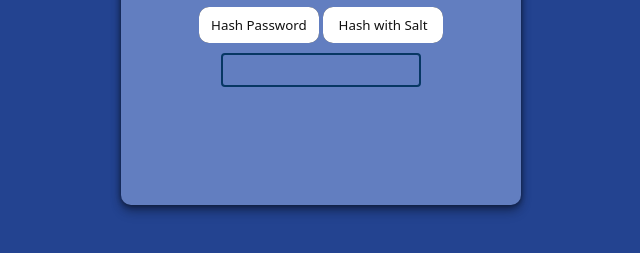
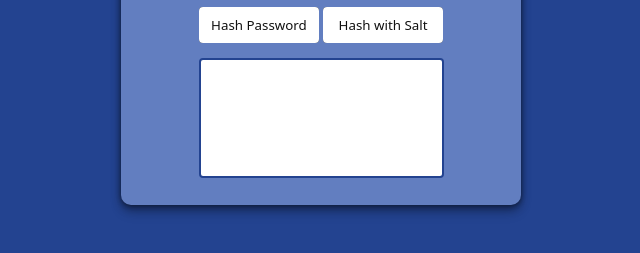
Before and after one commit to Jadenstanton/PasswordHasher, a plain HTML site: page index.html in a window 1280 px wide. Shown: the part 235-488 px from the top of the page, without its empty margins (319-959 px from the left). Drawn offline with Linux system fonts and the light colour scheme.

Commit message:
Added scrollbox and styling

```diff
--- a/index.html
+++ b/index.html
@@ -26,9 +26,19 @@
       <button class="glow-on-hover" type="button" onclick="hashSalt()" id="btn2">Hash with Salt</button>
     </center>
   </div>
+  <center>
+    <div class="box">
+      <p id="hashedPassword" style="color: var(--dark);"></p>
+    </div>
+  </center>
+
+
+  <!-- <div class="box">
+
+  </div>
   <div class="pwd">
-      <p id="hashedPassword"></p>
-  </div>
+      <p id="hashedPassword">{{id}}</p>
+  </div> -->
   </div>
 </body>
 </html>
--- a/style.css
+++ b/style.css
@@ -50,7 +50,6 @@ h2 {
 
 
 .pwd {
-    /* display: inline-block; */
     width: 200px;
     height: 10px;
     padding: 15px;
@@ -63,6 +62,19 @@ h2 {
     display: table;
 }
 
+.box {
+    width:245px;
+    height:120px;
+    line-height:1.3em;
+    overflow:scroll;
+    padding:5px;
+    word-wrap: break-word;
+    background-color:#fff;
+    color:#000;
+    border:2px solid var(--primary);
+    border-radius: 4px;
+    margin-top: 15px;
+}
 
 input {
     margin: 0 auto;
@@ -95,7 +107,7 @@ input[type=text]:focus {
     cursor: pointer;
     position: relative;
     z-index: 0;
-    border-radius: 10px;
+    border-radius: 4px;
 }
 .glow-on-hover:before {
     content: '';
@@ -112,7 +124,7 @@ input[type=text]:focus {
     animation: glowing 20s linear infinite;
     opacity: 0;
     transition: opacity .3s ease-in-out;
-    border-radius: 10px;
+    border-radius: 4px;
 }
 .glow-on-hover:active {
     color: #000
@@ -132,7 +144,7 @@ input[type=text]:focus {
     background: #fff;
     left: 0;
     top: 0;
-    border-radius: 10px;
+    border-radius: 4px;
 }
 @keyframes glowing {
     0% { background-position: 0 0; }
```
